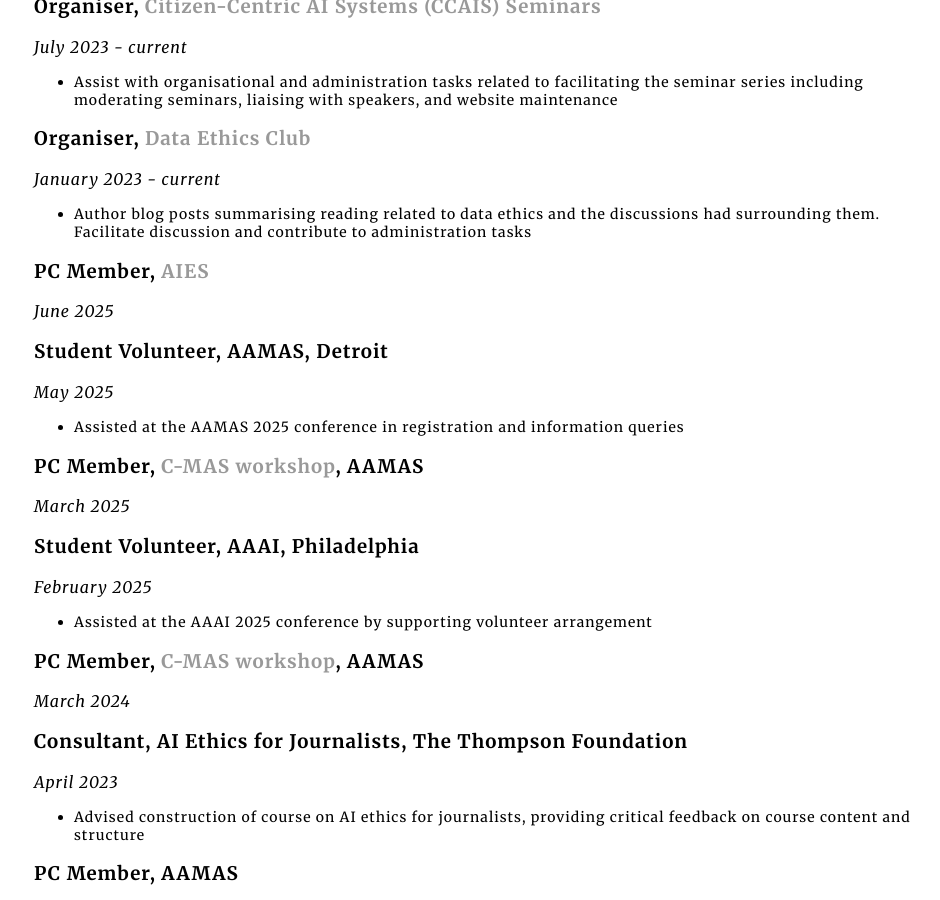
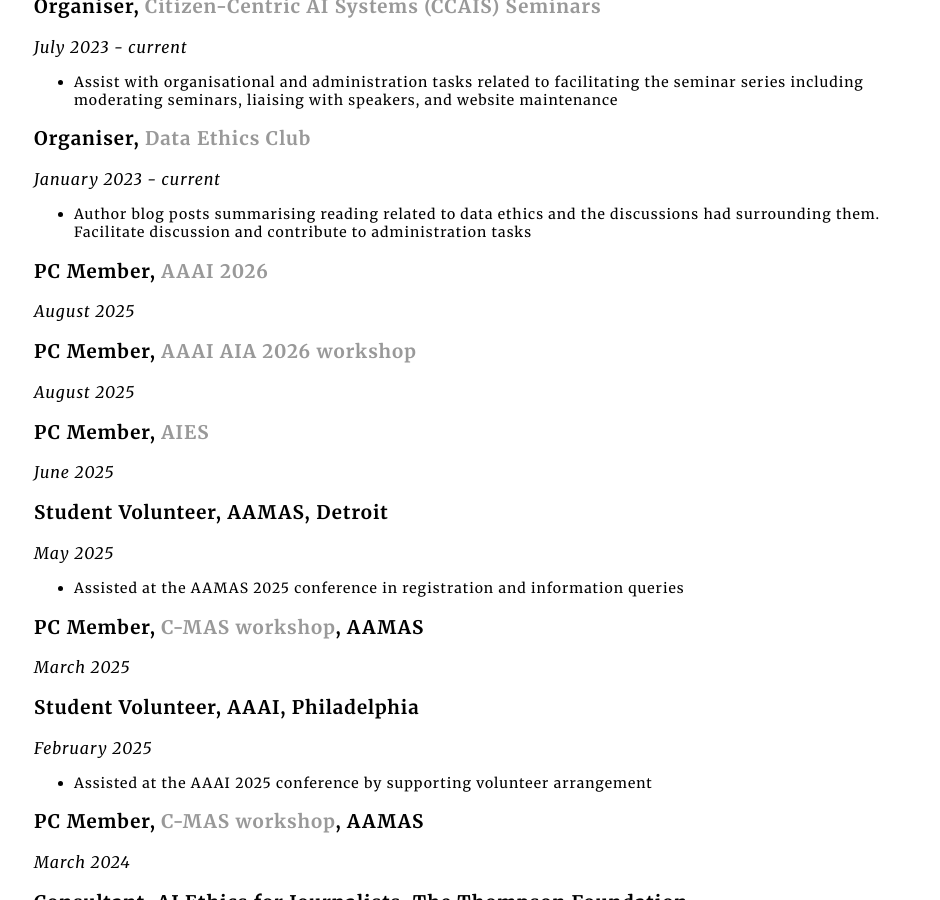
Before and after one commit to jessica-woodgate/jessica-woodgate.github.io, a Jekyll site: the page built from docs/cv/index.html, in a window 1280 px wide and 900 px high, scrolled down 3726 px. Shown: the whole window, without its empty margins (158-1098 px from the left). Built offline with Jekyll 4.4.1, drawn with Linux system fonts in a browser that asks for light colours.

Commit message:
PC member

```diff
--- a/docs/cv/index.html
+++ b/docs/cv/index.html
@@ -169,6 +169,12 @@
 						<li>Author blog posts summarising reading related to data ethics and the discussions had surrounding them. Facilitate discussion and contribute to administration tasks</li>
 					</ul>
 
+					<h3>PC Member, <a href="https://aaai.org/conference/aaai/aaai-25/">AAAI 2026</a></h3>
+					<i class="dates">August 2025</i>
+
+					<h3>PC Member, <a href="https://aaai.org/conference/aaai/aaai-25/">AAAI AIA 2026 workshop</a></h3>
+					<i class="dates">August 2025</i>
+
 					<h3>PC Member, <a href="https://www.aies-conference.com/2025/">AIES</a></h3>
 					<i class="dates">June 2025</i>
 
--- a/docs/index.html
+++ b/docs/index.html
@@ -48,6 +48,9 @@
 		<ul class="publications-list">
 			<li>
 				July: participated in <a href="https://www.dagstuhl.de/">Dagstuhl</a> seminar "<a href="https://www.dagstuhl.de/en/seminars/seminar-calendar/seminar-details/25271">Policy Modelling and Reasoning in Sociotechnical Systems</a>"
+			</li>
+			<li>June: PC member for
+				<a href="https://www.aies-conference.com/2025/">AIES 2025</a>
 			</li>
 			<li>June: authored data ethics club write up
 				<a href="https://dataethicsclub.com/write_ups/AISnakeOil_writeup.html">AI Snake Oil</a>, summarising the discussions from the 2025 summer book club
```
